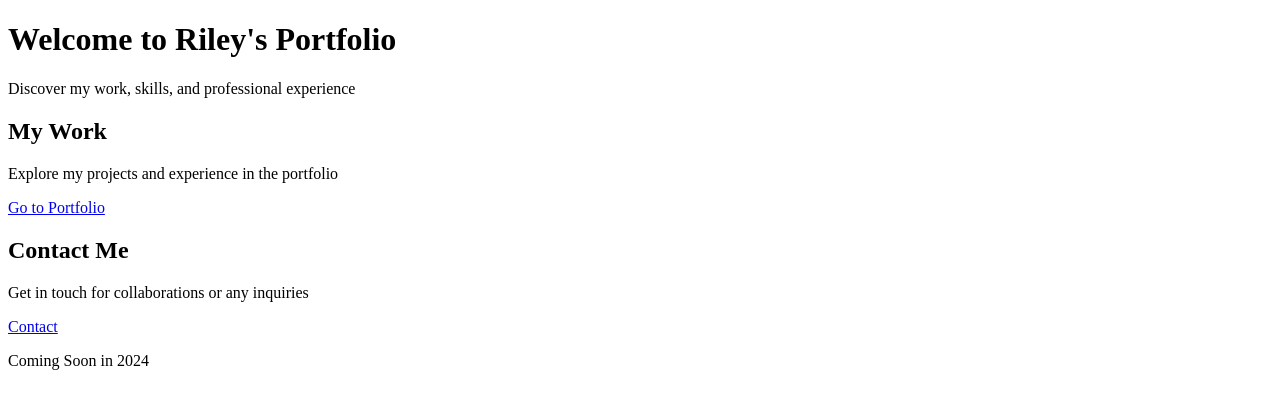
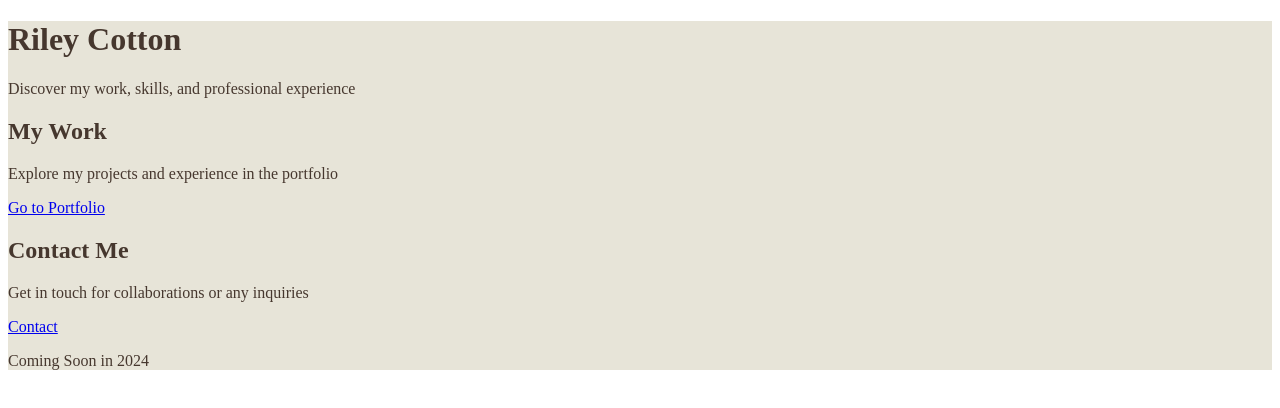
Before and after one commit to GauthierNetwork/rileycotton_website, a React (Vite) app: page / in a window 1280 px wide. Shown: the top 408 px of the page. Built offline with nearby package versions, Linux system fonts and the light colour scheme.

Commit message:
more design testing

```diff
--- a/src/main.tsx
+++ b/src/main.tsx
@@ -1,6 +1,7 @@
 import React from 'react';
 import ReactDOM from 'react-dom/client';
 import App from './App';
+import './pages/styling/index.css';
 
 ReactDOM.createRoot(document.getElementById('root') as HTMLElement).render(
   <React.StrictMode>
--- a/src/pages/Home.tsx
+++ b/src/pages/Home.tsx
@@ -4,36 +4,30 @@ import { Page } from '../components/layout/Page';
 const Home = () => {
   return (
     <Page title={'Home'}>
-      <div className="flex flex-col items-center justify-center min-h-screen bg-gradient-to-r from-pink-500 to-orange-500 text-white">
-        <div className="p-8 rounded-lg shadow-lg bg-pink-400 text-center">
-          <h1 className="text-6xl mb-8">Welcome to Riley's Portfolio</h1>
+      <div className="flex flex-col items-center justify-center min-h-screen text-custom-color bg-custom-color">
+        <div className="p-8 rounded-lg text-center">
+          <h1 className="text-6xl mb-8">Riley Cotton</h1>
           <p className="mb-8 text-lg">
             Discover my work, skills, and professional experience
           </p>
         </div>
 
-        <div className="p-8 mt-8 rounded-lg shadow-lg bg-orange-400 text-center">
+        <div className="p-8 mt-8 rounded-lg shadow-lg text-center">
           <h2 className="text-4xl mb-8">My Work</h2>
           <p className="mb-8 text-lg">
             Explore my projects and experience in the portfolio
           </p>
-          <Link
-            to="/shop"
-            className="px-4 py-2 bg-white text-orange-500 rounded hover:bg-orange-300 transition-colors"
-          >
+          <Link to="/portfolio" className="px-4 py-2 rounded">
             Go to Portfolio
           </Link>
         </div>
 
-        <div className="p-8 mt-8 rounded-lg shadow-lg bg-orange-400 text-center">
+        <div className="p-8 mt-8 rounded-lg shadow-lg  text-center">
           <h2 className="text-4xl mb-8">Contact Me</h2>
           <p className="mb-8 text-lg">
             Get in touch for collaborations or any inquiries
           </p>
-          <Link
-            to="/contact"
-            className="px-4 py-2 bg-white text-orange-500 rounded hover:bg-orange-300 transition-colors"
-          >
+          <Link to="/contact" className="px-4 py-2 rounded">
             Contact
           </Link>
         </div>
--- /dev/null
+++ b/src/pages/styling/index.css
@@ -0,0 +1,7 @@
+.bg-custom-color {
+    background-color: #e7e4d8;
+  }
+
+.text-custom-color {
+    color: #46372e;
+}
```
Also changed, not shown: tailwind.config.js (+6 -1 lines).
